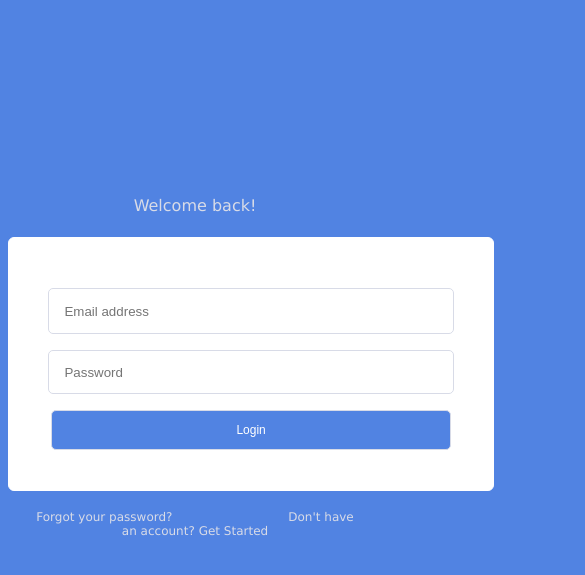
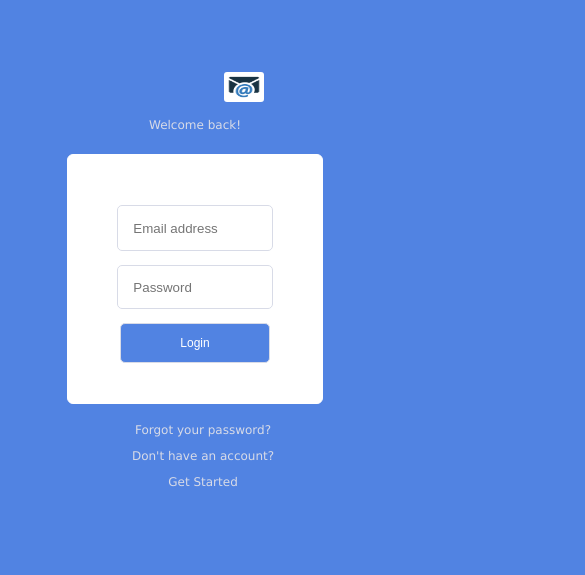
Before and after one commit to bashiir307/My-first-project, a plain HTML site: page index.html in a window 390 px wide. Shown: the top 575 px of the page, 585 px wide, since content can reach past the window. Drawn offline with Linux system fonts and the light colour scheme.

Commit message:
Update style.css

```diff
--- a/style.css
+++ b/style.css
@@ -78,3 +78,40 @@ img{
 	background: #3366ff;
 	cursor: pointer;
 }
+@media (max-width: 700px) {
+	.main-form {
+		width: 250px;
+		position: relative; bottom: 4rem;
+		font-size: 12px;
+	}
+	#user{
+		width: 150px;
+	}
+	#pword{
+		width: 150px;
+	}
+	.log{
+		width: 150px;
+	}
+	img{
+		height: 30px;
+		width: 40px;
+		margin: auto;
+		position: relative; top: 4rem; left: 13.5rem;
+	}
+	.head p{
+		position: relative; top: 4rem;
+		font-size: 12px;
+	}
+	.bottom a {
+		padding-left: 1rem;
+		position: relative; bottom: 4rem;
+	}
+	.bottom p{
+		padding-left: 1rem;
+		position: relative; bottom: 4rem;
+	}
+	.bottom{
+		display: grid;
+	}
+}
```
